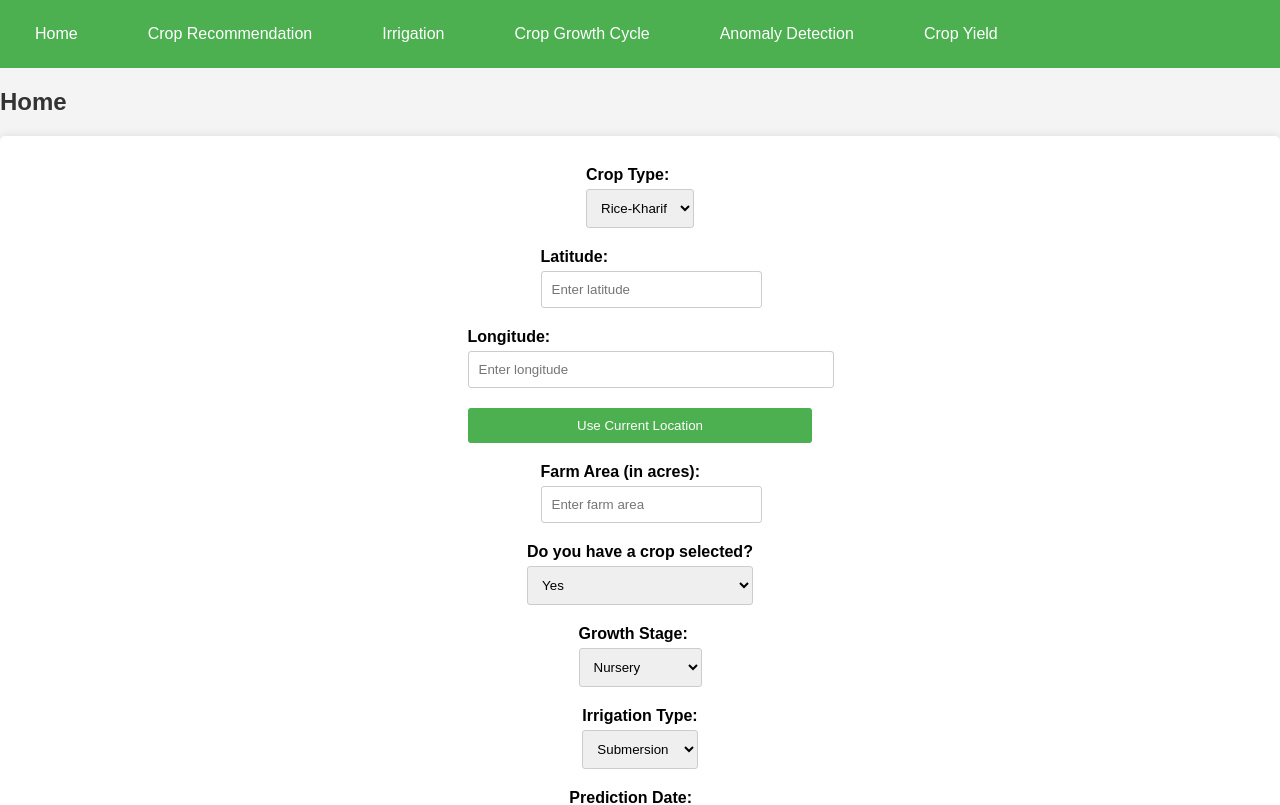
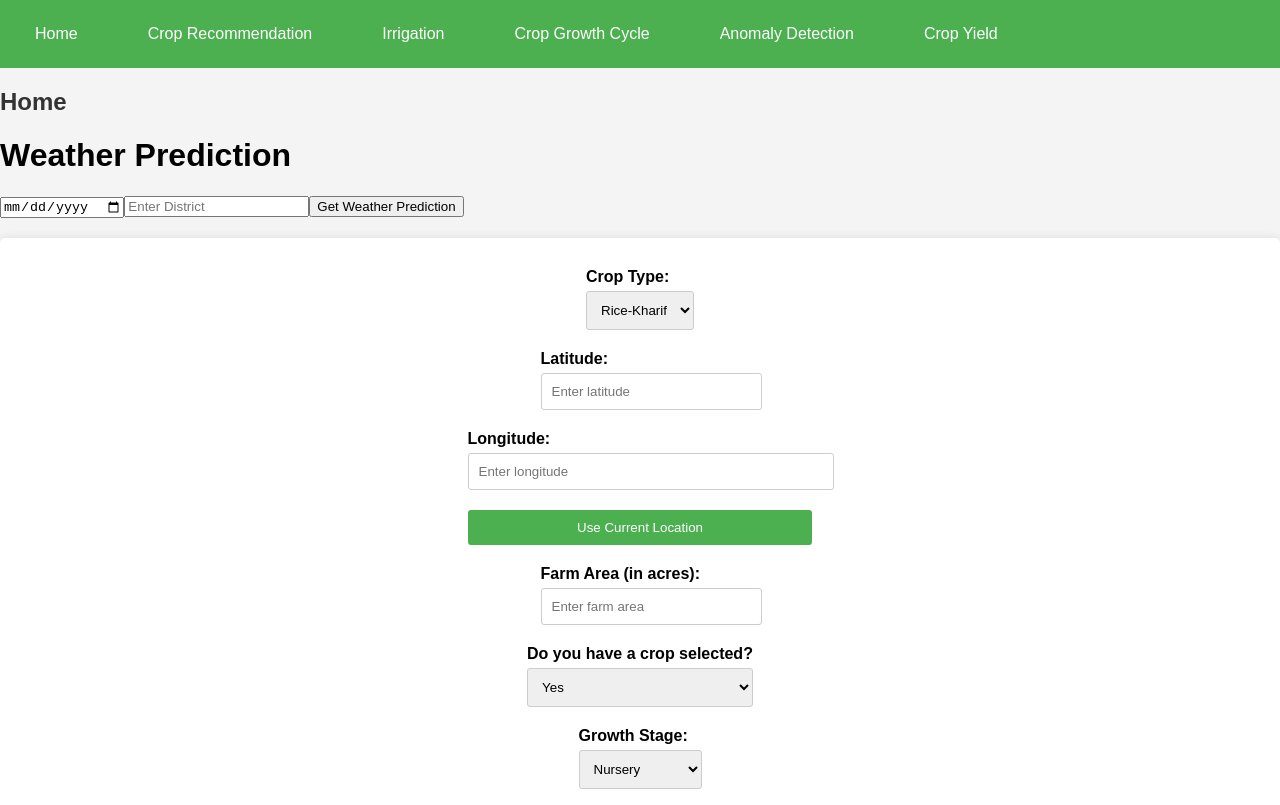
Before and after one commit to Pramathi-V/capstone-phase-2, a React (Create React App) app: page / in a window 1280 px wide. Shown: the top 805 px of the page. Built offline with nearby package versions, Linux system fonts and the light colour scheme.

Commit message:
Fixed weather pred flask

```diff
--- a/src/Home.js
+++ b/src/Home.js
@@ -93,14 +93,35 @@ const Home = () => {
   const [longitude, setLongitude] = useState("");
   const [farmArea, setFarmArea] = useState("");
   const [cropSelected, setCropSelected] = useState("Yes");
-  // const [predictionDate, setPredictionDate] = useState("");
-  // const [predictionResult, setPredictionResult] = useState(null);
-  // const [district, setDistrict] = useState('');
-  // const [date, setDate] = useState('');
   const [predictionDate, setPredictionDate] = useState("");
   const [predictionResult, setPredictionResult] = useState(null);
   const [growthStage, setGrowthStage] = useState("")
   const [irrigationType, setIrrigationType] = useState("")
+
+  // new
+  const [date, setDate] = useState('');
+  const [district, setDistrict] = useState('');
+  const [prediction, setPrediction] = useState(null);
+  const [error, setError] = useState('');
+
+    const getWeatherPrediction = async () => {
+      setError(null); // Clear previous errors
+      try {
+          const response = await axios.post('http://localhost:5001/predict', {
+              date: date,
+              district: district
+          });
+          setPrediction(response.data);
+      } catch (err) {
+          if (err.response) {
+              setError(err.response.data.error); // Capture error message from the response
+          } else {
+              setError('An unexpected error occurred.');
+          }
+      }
+  };
+    // new
+
   // const handleSubmit = async (e) => {
   //   e.preventDefault();
 
@@ -163,6 +184,35 @@ const Home = () => {
   return (
     <div>
       <h2>Home</h2>
+      {/* new */}
+      <div>
+            <h1>Weather Prediction</h1>
+            <input
+                type="date"
+                value={date}
+                onChange={(e) => setDate(e.target.value)}
+                required
+            />
+            <input
+                type="text"
+                value={district}
+                onChange={(e) => setDistrict(e.target.value)}
+                placeholder="Enter District"
+                required
+            />
+            <button onClick={getWeatherPrediction}>Get Weather Prediction</button>
+
+            {error && <p style={{ color: 'red' }}>{error}</p>}
+
+            {prediction && (
+                <div>
+                    <h2>Prediction for {prediction.district} on {prediction.date}:</h2>
+                    <p>Predicted Rain: {prediction.predicted_rain.toFixed(2)} mm</p>
+                    {/* Add more fields here if your model predicts additional parameters */}
+                </div>
+            )}
+        </div>
+            {/* new */}
       <form onSubmit={handleSubmit}>
         <div>
           <label>Crop Type:</label>
```
